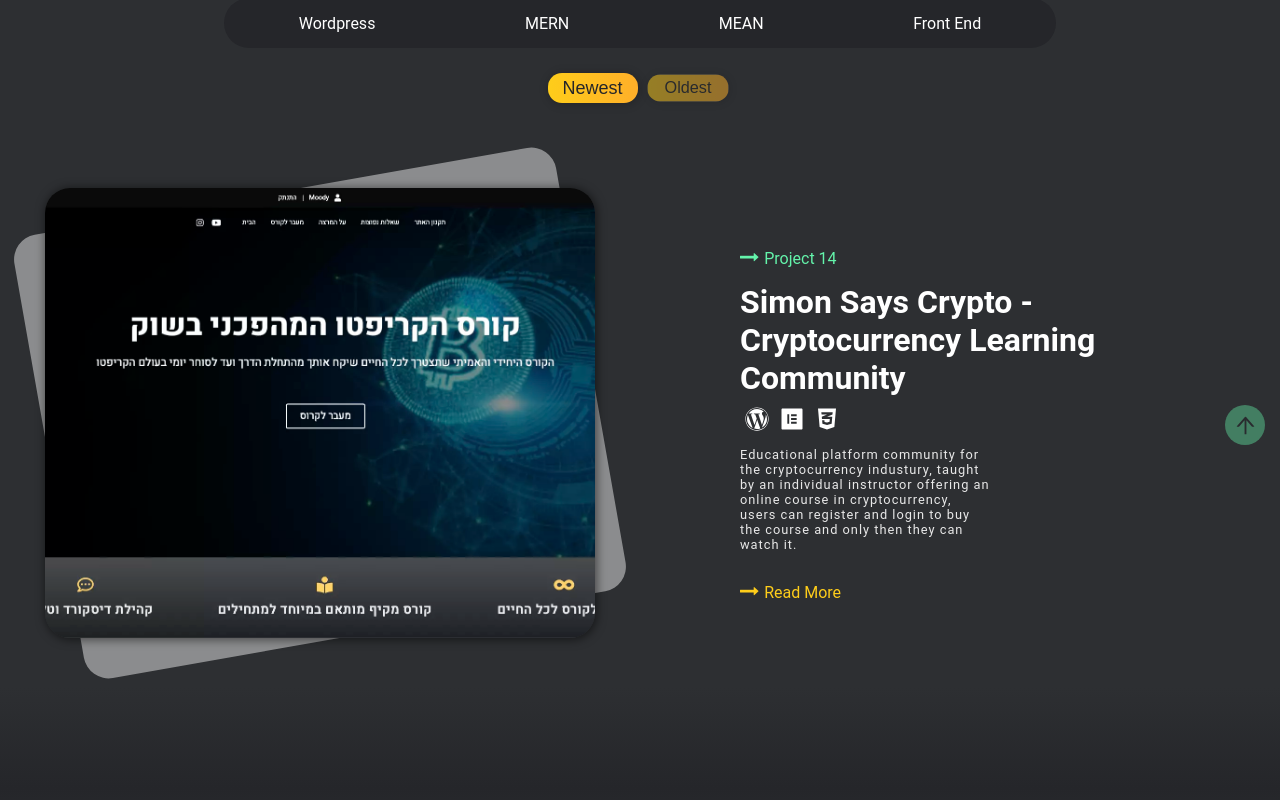
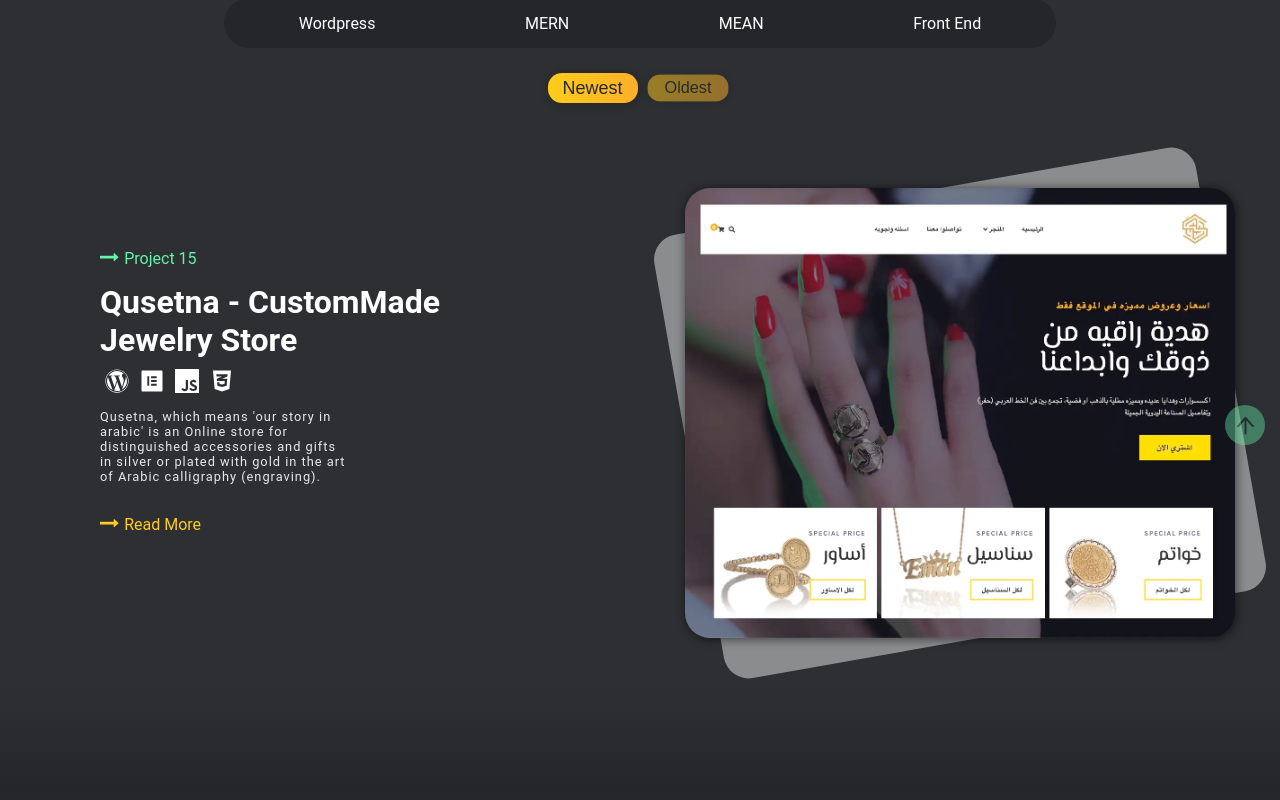
Before and after one commit to moodyomar/portfolio, a React (Create React App) app: page /portfolio in a window 1280 px wide. Shown: the part 340-1140 px from the top of the page. Built offline with nearby package versions, Linux system fonts and the light colour scheme; the HTML template or start-up script is replaced by a standard one.

Commit message:
add new project + minor css changes

```diff
--- a/src/App.js
+++ b/src/App.js
@@ -1,10 +1,9 @@
 import {BrowserRouter as Router,Route,Switch} from "react-router-dom";
+import {useEffect} from 'react'
 import Navbar from './components/common/Navbar'
 import Footer from './components/common/Footer'
 import Home from "./components/pages/Home";
 import AllProjects from './components/pages/AllProjects'
-
-
 import AOS from 'aos';
 import 'aos/dist/aos.css';
 import './App.css';
@@ -17,7 +16,6 @@ function App() {
     <Router>
 <header>
 <Route exact path="" component={Navbar} />
-
 </header>
 
 <main>
--- a/src/components/pages/Home.js
+++ b/src/components/pages/Home.js
@@ -4,10 +4,7 @@ import Projects from '../sections/Projects'
 import Testimonials from '../sections/Testimonials'
 import Hero from '../sections/Hero'
 
-const Home = () => {
-
-return(
-
+const Home = () => (
 <div className=''>
 <Hero />
 <Skills />
@@ -16,6 +13,5 @@ return(
 </div>
 
 )
-}
 
 export default Home
--- a/src/components/sections/Projects.js
+++ b/src/components/sections/Projects.js
@@ -13,7 +13,7 @@ const Projects = () => {
 
     <div className='Projects'>
 
-      {projects.slice(0,4).filter(project => project.cat !== 'Wordpress').map(project => {
+      {projects.slice(0,5).filter(project => project.cat !== 'Wordpress').map(project => {
   let {intro,title,tools,content,btnclass,btn,icon,flip,pId,link,more} = project
         return(
           <div key={pId}>
--- a/src/components/sections/Testimonials.js
+++ b/src/components/sections/Testimonials.js
@@ -15,9 +15,9 @@ return(
 <div id="bar" style={bar}>
   <Square brT={100} brL={100} num={10+'+'} text={'Happy Clients'}
   dir={'right'} />
-  <Square num={13} text={'Projects Done'} dir={'left'} />
-  <Square num={37} text={'Github Repos'} dir={'right'} />
-  <Square brB={100} brR={100} num={1} text={'Years Experince'}
+  <Square num={14+'+'} text={'Projects Done'} dir={'left'} />
+  <Square num={45+'+'} text={'Github Repos'} dir={'right'} />
+  <Square brB={100} brR={100} num={1+'+'} text={'Years Experince'}
   dir={'left'} />
 </div>
 
--- a/src/components/styles/Hero.css
+++ b/src/components/styles/Hero.css
@@ -3,6 +3,7 @@
   width: 100vw;
   background-color: var(--color-tiles-bg);
   height: calc(100vh - 100px);
+  padding: 0px 30px;
 }
 .right-col{
 flex:2;
@@ -204,6 +205,9 @@ display: block;
 display: grid;
 place-items: center;
 }
+.Hero .left-col .btn{
+margin-bottom: 50px;
+}
 .Hero .right-col{
 height: 50vh;
 display: grid;
--- a/src/components/styles/ProjectCard.css
+++ b/src/components/styles/ProjectCard.css
@@ -60,6 +60,9 @@ box-shadow: 1px 1px 10px 1px rgba(0,0,0,0.50);
 #p14{
   background-image: url('../../assets/ssc.webp');
 }
+#p15{
+  background-image: url('../../assets/qusetna.webp');
+}
 #bernard{
   background-image: url('https://upload.wikimedia.org/wikipedia/commons/a/a6/George_Bernard_Shaw.jpg');
 }
--- a/src/data/projects.json
+++ b/src/data/projects.json
@@ -1,4 +1,17 @@
 [
+{
+    "intro":"Project 15",
+    "title":"Qusetna - CustomMade Jewelry Store",
+    "tools":["wp","el","js","css"],
+    "content":"Qusetna, which means 'our story in arabic' is an Online store for distinguished accessories and gifts in silver or plated with gold in the art of Arabic calligraphy (engraving).",
+    "btnclass":"readMore",
+    "btn":"Read More",
+    "icon":true,
+    "pId":"p15",
+    "link":"https://qusetna.com",
+    "more":"https://qusetna.com",
+    "cat":"Wordpress"
+  },
 {
     "intro":"Project 14",
     "title":"Simon Says Crypto - Cryptocurrency Learning Community",
```
Also changed, not shown: src/assets/qusetna.webp (added).
